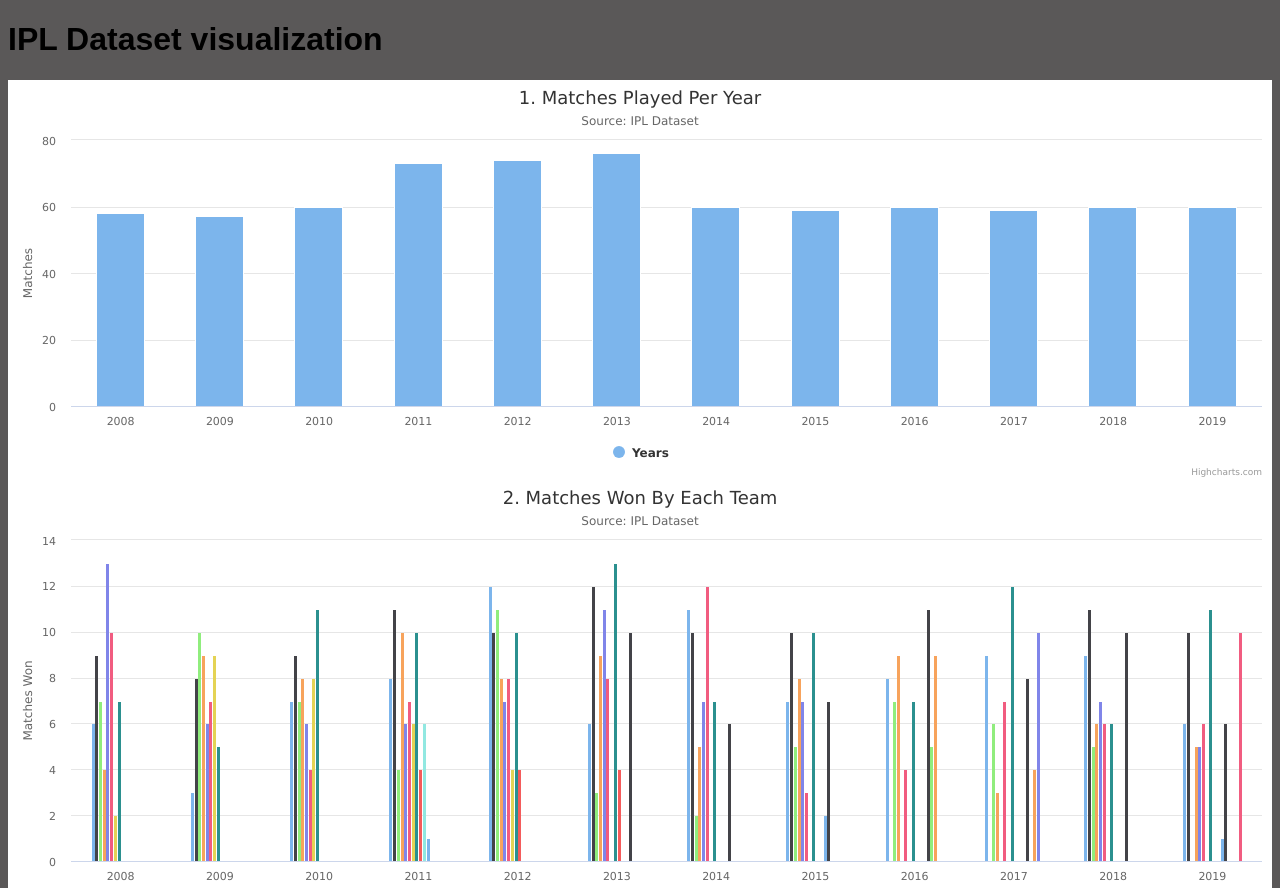
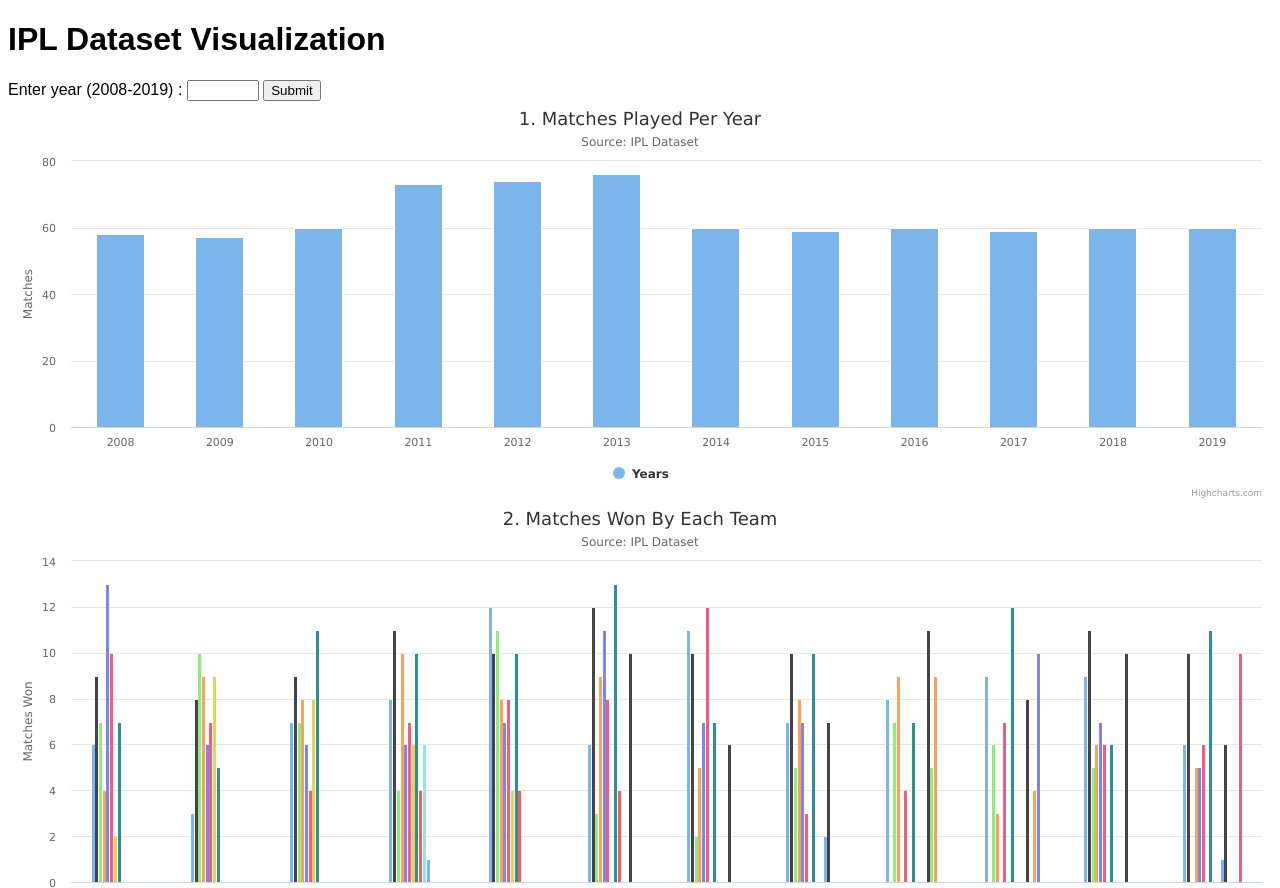
Before and after one commit to QuestingInfinitum/Sudarshan_IPL, a website: page public/index.html in a window 1280 px wide. Shown: the top 888 px of the page. Drawn offline with nearby package versions, Linux system fonts and the light colour scheme.

Commit message:
user input

```diff
--- a/public/index.html
+++ b/public/index.html
@@ -8,12 +8,17 @@
     <meta name="viewport" content="width=device-width, initial-scale=1.0, minimum-scale=1.0">
     <link href="./styles.css" rel="stylesheet">
     <title>
-        IPL visualization
+        IPL Visualization
     </title>
 </head>
 
-<body style="background-color:rgb(90, 88, 88);">
-    <h1>IPL Dataset visualization</h1>
+<body>
+    <h1>IPL Dataset Visualization</h1>
+    <div class="input-container">
+        <span class="label">Enter year (2008-2019) : </span>
+        <input type="number" min="2008" max="2019" class="year-input">
+        <button class="year-input-button">Submit</button>
+    </div>
 
     <div id="matches-played-per-year" style="min-width: 310px; height: 400px; margin: 0 auto"></div>
 
```
